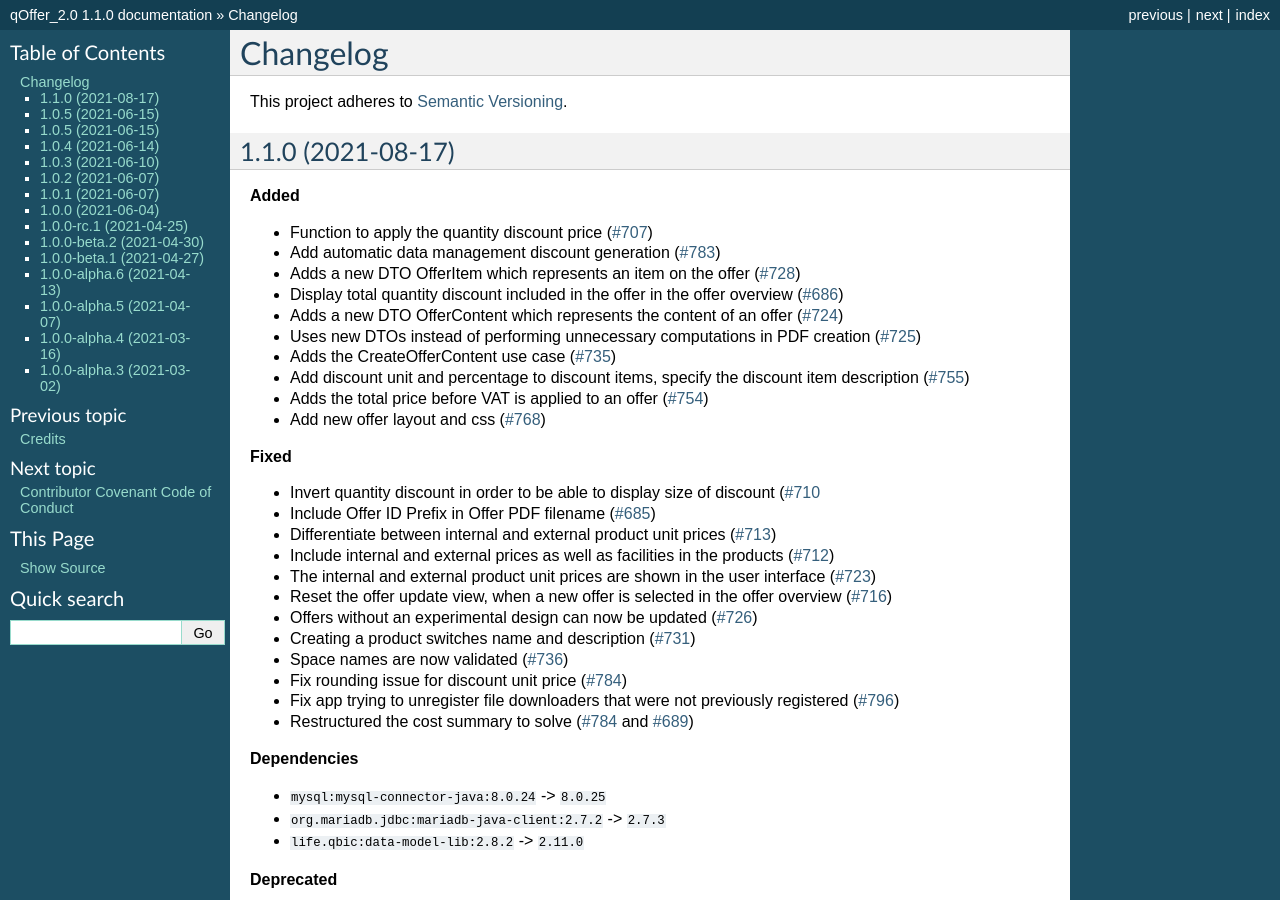
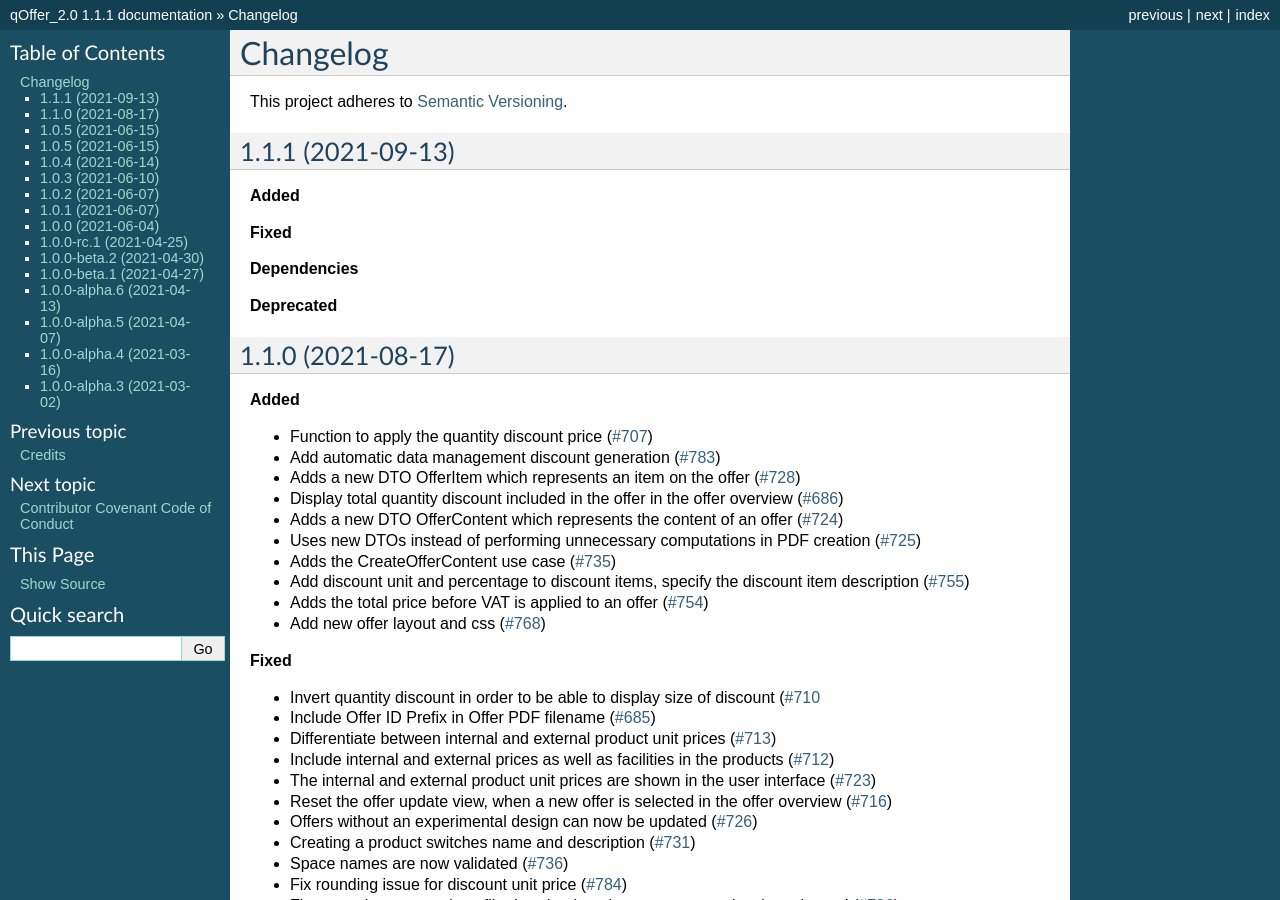
Before and after one commit to qbicsoftware/offer-manager-2-portlet, a Sphinx documentation site: the page built from docs/changelog.rst, in a window 1280 px wide and 900 px high. Built offline with Sphinx 7.4.7, drawn with Linux system fonts in a browser that asks for light colours; some of the changed text lies outside the part shown.

Commit message:
Bump version from 1.1.0 to 1.1.1

```diff
--- a/CHANGELOG.rst
+++ b/CHANGELOG.rst
@@ -3,6 +3,18 @@
 ==========
 
 This project adheres to `Semantic Versioning <https://semver.org/>`_.
+
+1.1.1 (2021-09-13)
+------------------
+
+**Added**
+
+**Fixed**
+
+**Dependencies**
+
+**Deprecated**
+
 
 1.1.0 (2021-08-17)
 ------------------
--- a/docs/conf.py
+++ b/docs/conf.py
@@ -57,9 +57,9 @@
 # the built documents.
 #
 # The short X.Y version.
-version = '1.1.0'
+version = '1.1.1'
 # The full version, including alpha/beta/rc tags.
-release = '1.1.0'
+release = '1.1.1'
 
 
 # The language for content autogenerated by Sphinx. Refer to documentation
--- a/pom.xml
+++ b/pom.xml
@@ -8,7 +8,7 @@
 		<module>offer-manager-app</module>
 	</modules>
 	<artifactId>offer-manager</artifactId>
-	<version>1.1.0</version> <!-- <<QUBE_FORCE_BUMP>> -->
+	<version>1.1.1</version> <!-- <<QUBE_FORCE_BUMP>> -->
 	<groupId>life.qbic</groupId>
 	<name>The new offer manager</name>
 	<url>http://github.com/qbicsoftware/qOffer_2.0</url>
--- a/qube.cfg
+++ b/qube.cfg
@@ -1,5 +1,5 @@
 [bumpversion]
-current_version = 1.1.0
+current_version = 1.1.1
 
 [bumpversion_files_whitelisted]
 dot_qube = .qube.yml
```
Also changed, not shown: .qube.yml, 2 other files.
